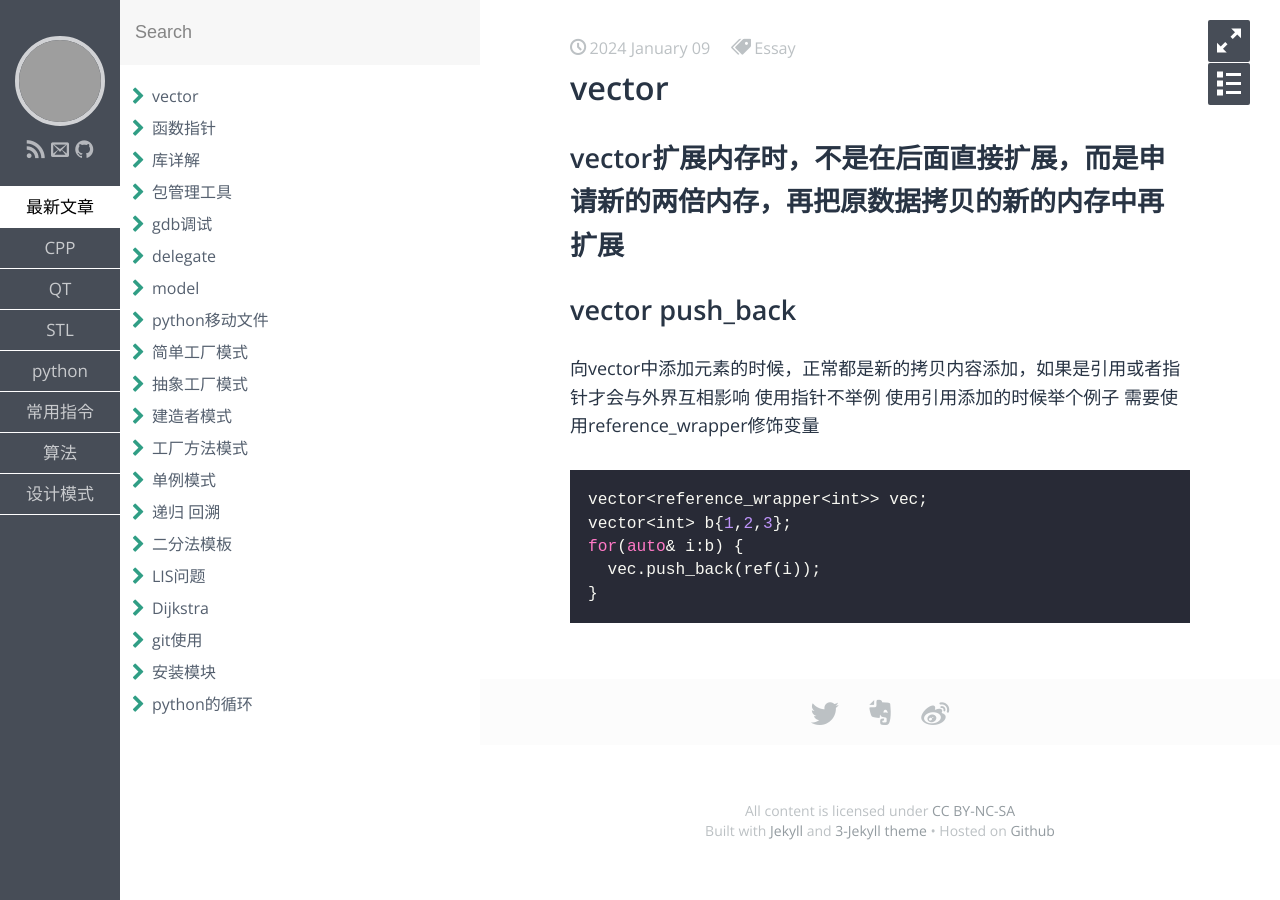
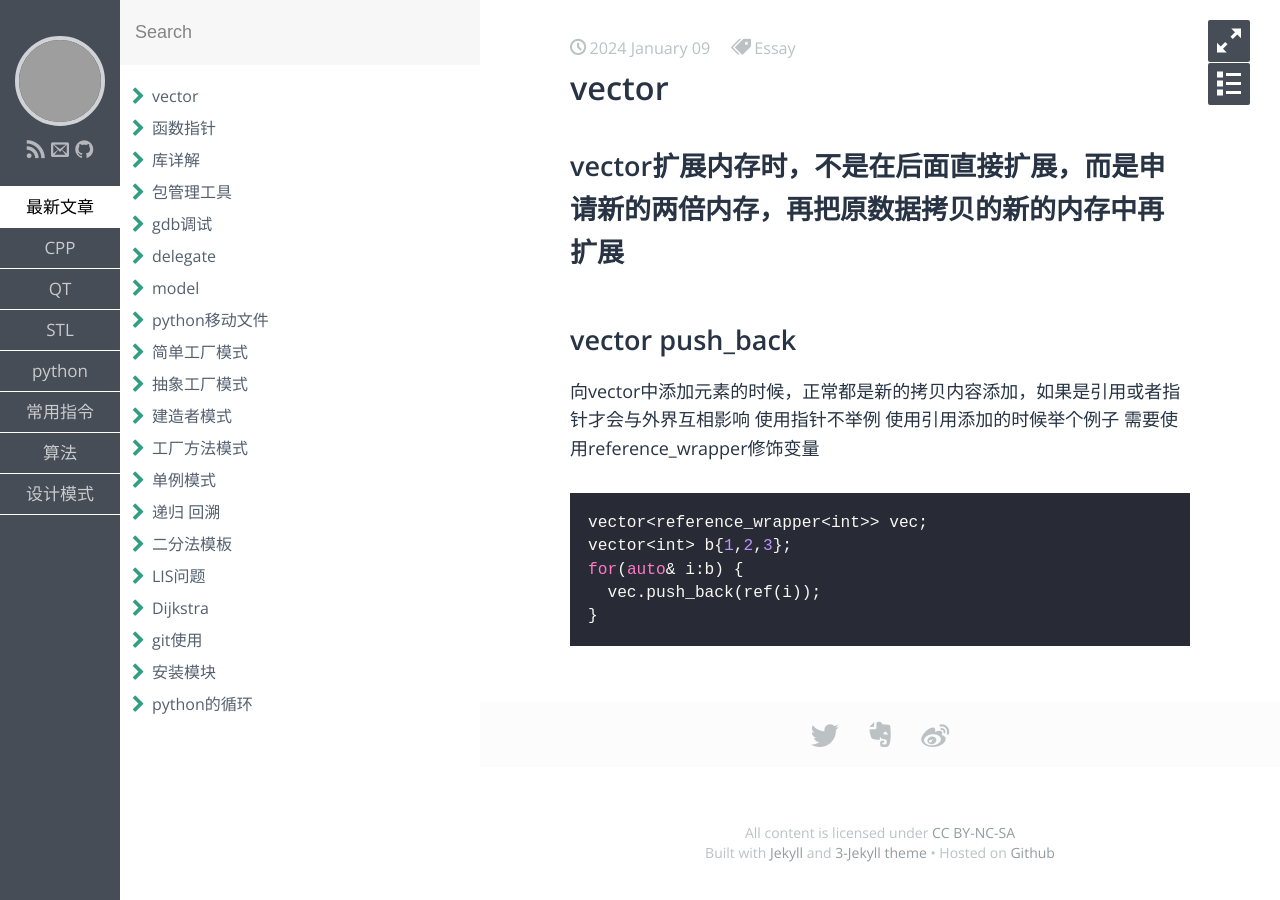
Before and after one commit to aliangaaa/aliangaaa.github.io, a Jekyll site: the page built from _posts/STL/2024-1-9-vector.md, in a window 1280 px wide. Built offline with Jekyll 4.4.1, drawn with Linux system fonts in a browser that asks for light colours; some web fonts are replaced; grey boxes are pictures that could not be loaded.

```diff
--- a/_posts/STL/2024-1-9-vector.md
+++ b/_posts/STL/2024-1-9-vector.md
@@ -7,9 +7,9 @@ keywords:
 description:
 ---
 
-# vector扩展内存时，不是在后面直接扩展，而是申请新的两倍内存，再把原数据拷贝的新的内存中再扩展
+## vector扩展内存时，不是在后面直接扩展，而是申请新的两倍内存，再把原数据拷贝的新的内存中再扩展
 
-# vector push_back
+## vector push_back
 向vector中添加元素的时候，正常都是新的拷贝内容添加，如果是引用或者指针才会与外界互相影响
 使用指针不举例
 使用引用添加的时候举个例子
```
